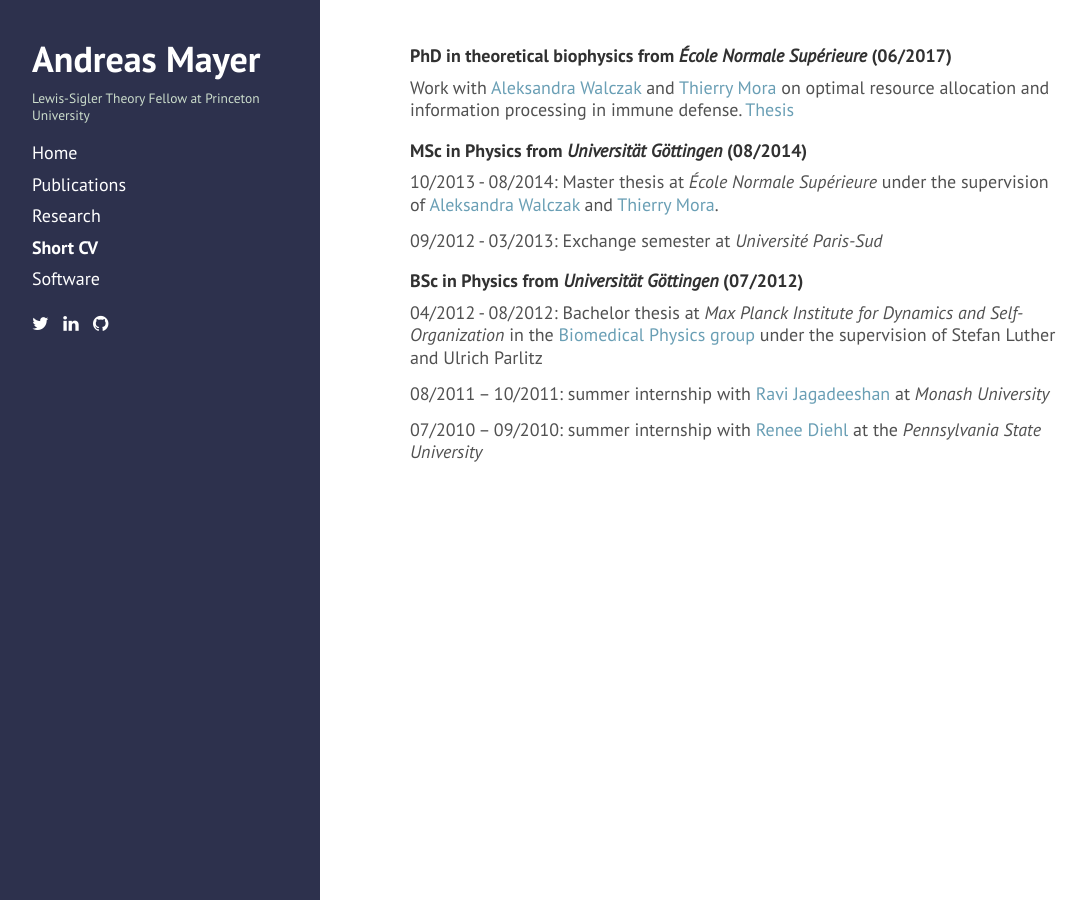
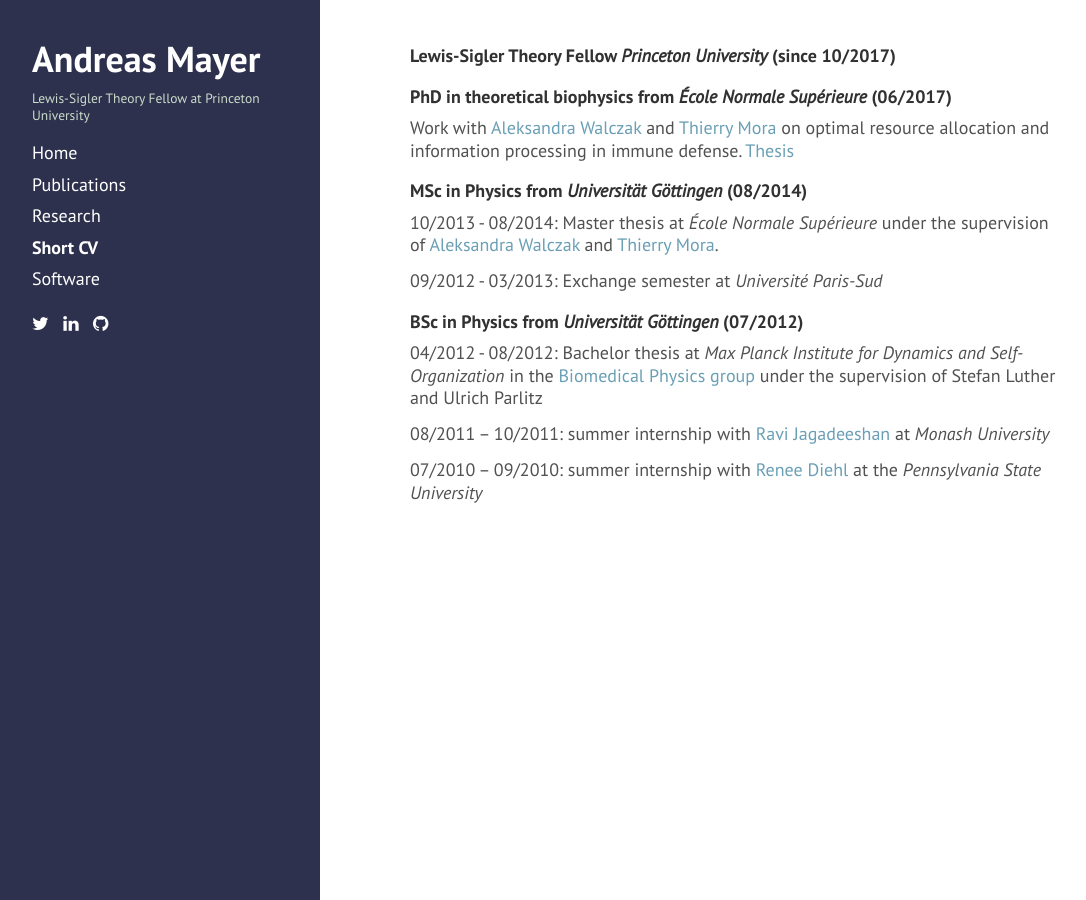
Before and after one commit to andim/andim.github.io, a Jekyll site: the page built from shortcv.md, in a window 1280 px wide. Shown: the whole page, without its empty margins (4-1090 px from the left). Built offline with Jekyll 4.4.1, drawn with Linux system fonts in a browser that asks for light colours; nearby versions of some CDN libraries.

Commit message:
updated cv

```diff
--- a/shortcv.md
+++ b/shortcv.md
@@ -2,6 +2,8 @@
 layout: page
 title: Short CV
 ---
+
+#### Lewis-Sigler Theory Fellow *Princeton University* (since 10/2017)
 
 #### PhD in theoretical biophysics from *École Normale Supérieure* (06/2017)
 Work with [Aleksandra Walczak](http://www.phys.ens.fr/~awalczak/) and [Thierry Mora](http://www.phys.ens.fr/~tmora/) on optimal resource allocation and information processing in immune defense. [Thesis](http://www.theses.fr/s183895)
```
